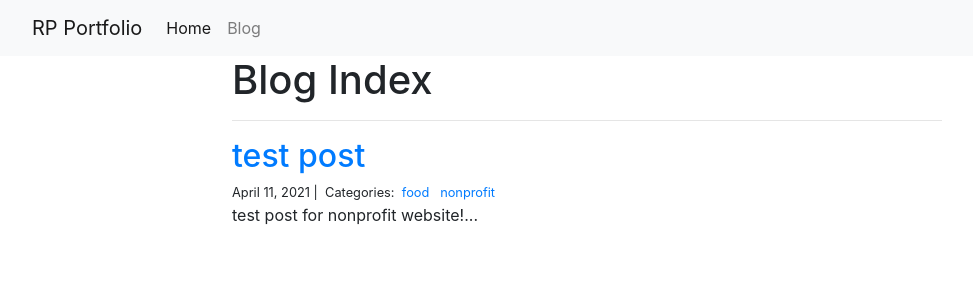
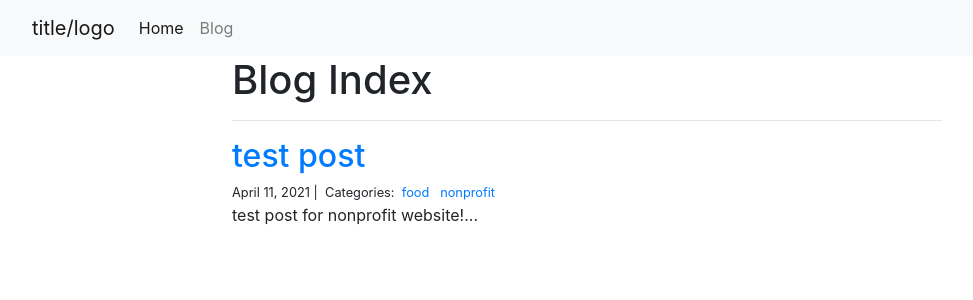
Before and after one commit to nataliesmyth/np-website, a Django app: page /blog/ in a window 1280 px wide. Shown: the top 300 px of the page, without its empty margins (53-1026 px from the left). Run offline with Django 3.2, Linux system fonts and the light colour scheme; data comes from the database, SQL or seed files in the repository; some libraries are stand-ins or nearby versions.

Commit message:
logo space

```diff
--- a/index/templates/base.html
+++ b/index/templates/base.html
@@ -2,7 +2,7 @@
 
 <nav class="navbar navbar-expand-lg navbar-light bg-light">
     <div class="container">
-        <a class="navbar-brand" href="{% url 'home_index' %}">RP Portfolio</a>
+        <a class="navbar-brand" href="{% url 'home_index' %}">title/logo</a>
         <button class="navbar-toggler" type="button" data-toggle="collapse" data-target="#navbarSupportedContent" aria-controls="navbarSupportedContent" aria-expanded="false" aria-label="Toggle navigation">
           <span class="navbar-toggler-icon"></span>
         </button>
```
